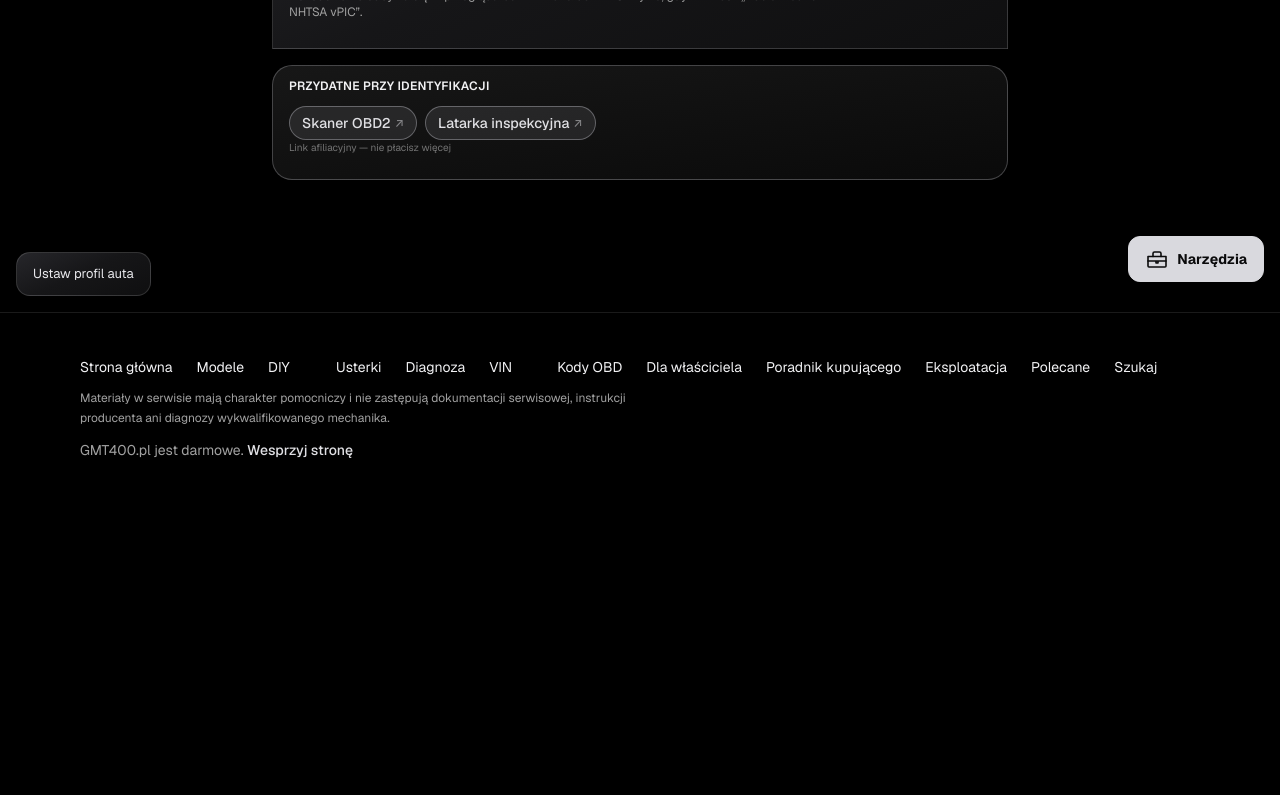
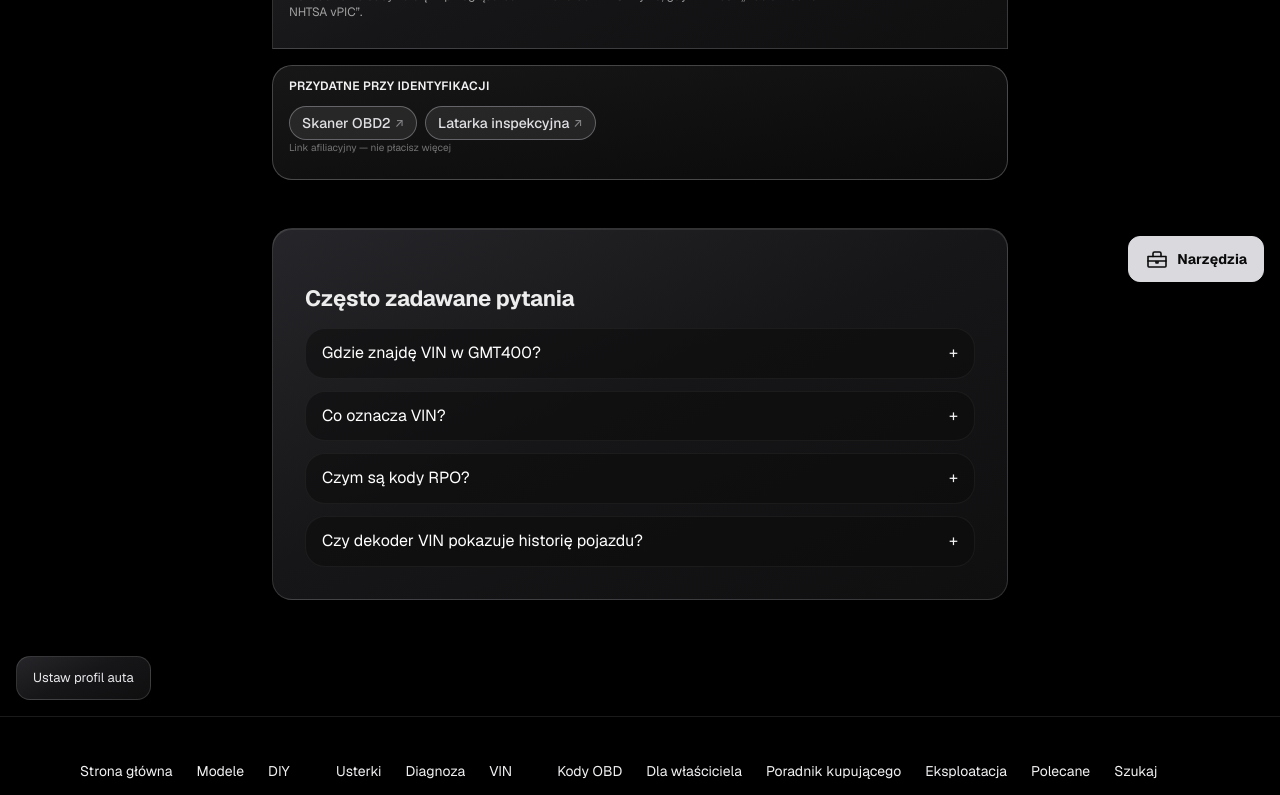
Before and after one commit to tsrc4mm9gg-netizen/gmt400-app, a Next.js app: page /vin in a window 1280 px wide. Shown: the part 502-1297 px from the top of the page. Before the commit the page ends 1006 px from the top, so only its background shows below. Built offline with nearby package versions, Linux system fonts and the light colour scheme.

Commit message:
feat: add FAQ to VIN page

```diff
--- a/src/app/vin/page.tsx
+++ b/src/app/vin/page.tsx
@@ -2,6 +2,7 @@ import type { Metadata } from 'next';
 import Link from 'next/link';
 import Breadcrumbs from '../ui/Breadcrumbs';
 import AffiliateBox from '../ui/AffiliateBox';
+import FAQ from '../ui/FAQ';
 import VinDecoder from '../VinDecoder';
 
 export const metadata: Metadata = {
@@ -9,6 +10,25 @@ export const metadata: Metadata = {
   description: 'Wpisz 17-znakowy VIN Chevroleta lub GMC C/K, Suburbana, Tahoe albo Yukona 1988–2000: rocznik, silnik, nadwozie i fabryka ze źródłami GM, a do tego kody RPO z naklejki.',
   alternates: { canonical: 'https://www.gmt400.pl/vin' },
 };
+
+const faqItems = [
+  {
+    question: 'Gdzie znajdę VIN w GMT400?',
+    answer: 'VIN jest na tabliczce w lewym dolnym rogu przedniej szyby (widoczny z zewnątrz), na słupku drzwi kierowcy, na ramie (pod siedzeniem pasażera) oraz w dokumentach (dowód rejestracyjny, karta pojazdu).',
+  },
+  {
+    question: 'Co oznacza VIN?',
+    answer: 'VIN (Vehicle Identification Number) to 17-znakowy kod identyfikujący pojazd. Zawiera informacje o producencie, modelu, roczniku, silniku, fabryce i numerze seryjnym.',
+  },
+  {
+    question: 'Czym są kody RPO?',
+    answer: 'RPO (Regular Production Option) to kody wyposażenia fabrycznego. Znajdują się na naklejce w schowku lub na słupku drzwi. Określają silnik, skrzynię, przełożenie mostu, kolor i inne opcje.',
+  },
+  {
+    question: 'Czy dekoder VIN pokazuje historię pojazdu?',
+    answer: 'Dekoder pokazuje dane fabryczne (rocznik, silnik, nadwozie). Historia pojazdu (wypadki, przebieg, właściciele) wymaga płatnych raportów z baz typu Carfax lub VinAudit.',
+  },
+];
 
 export default function VinPage() {
   return (
@@ -24,6 +44,7 @@ export default function VinPage() {
           { name: 'Latarka inspekcyjna', search: 'inspection flashlight LED' },
         ]}
       />
+      <FAQ items={faqItems} />
     </div>
   );
 }
```
